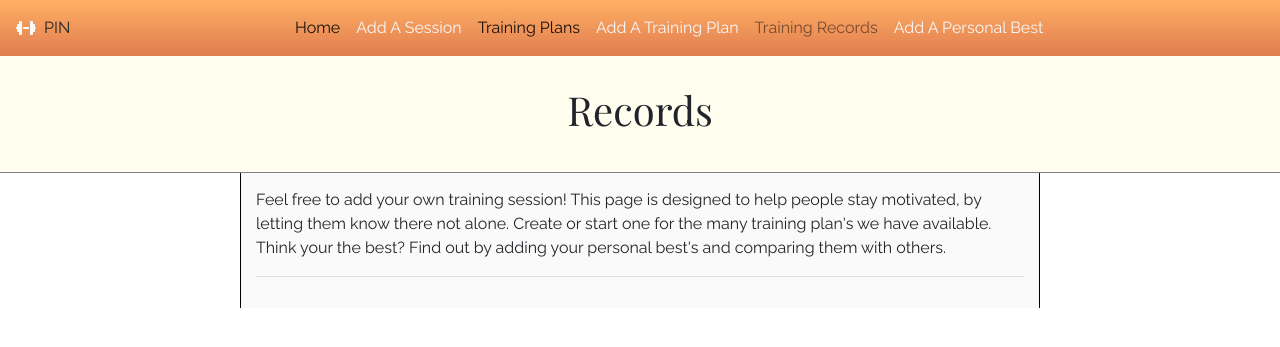
After one commit to Fordalex/power-in-numbers, a Flask app: page /records in a window 1280 px wide. The commit adds this page. Shown: the top 347 px of the page. Run offline with Flask 2, Linux system fonts and the light colour scheme; data that the repository does not hold is empty; some libraries are stand-ins or nearby versions.

Commit message:
added the addrecords page and the records page

```diff
--- a/app.py
+++ b/app.py
@@ -18,8 +18,8 @@ mongo = PyMongo(app)
 def home():
     return render_template("home.html", sessions=mongo.db.sessions.find())
 
-@app.route('/addsession')
-def addsession():
+@app.route('/add_session')
+def add_session():
     return render_template("addsession.html")
 
 @app.route('/insert_session', methods=['POST'])
@@ -28,6 +28,19 @@ def insert_session():
     sessions.insert_one(request.form.to_dict())
     return redirect(url_for('home'))
 
+@app.route('/records')
+def records():
+    return render_template("records.html", records=mongo.db.records.find())
+
+@app.route('/add_record')
+def add_record():
+    return render_template("addrecord.html")
+
+@app.route('/insert_record', methods=['POST'])
+def insert_record():
+    records = mongo.db.records
+    records.insert_one(request.form.to_dict())
+    return redirect(url_for('records'))
 
 if __name__ == '__main__':
     app.run(host=os.getenv("IP", "0.0.0.0"),
--- a/templates/base.html
+++ b/templates/base.html
@@ -14,25 +14,22 @@
 </head>
 
 <body>
-  <div class="above-navigation p-1 d-flex justify-content-start">
-    <div class="d-flex justify-content-center align-items-center">
-      <i class="fas fa-dumbbell text-light mr-1"></i>
-      <p class="m-0">PIN</p>
-    </div>
-
-  </div>
   <nav class="navbar navbar-expand-lg navbar-light">
     <button class="navbar-toggler" type="button" data-toggle="collapse" data-target="#navbarTogglerDemo02"
       aria-controls="navbarTogglerDemo02" aria-expanded="false" aria-label="Toggle navigation">
       <span class="navbar-toggler-icon"></span>
     </button>
+    <div class="d-flex justify-content-center align-items-center">
+      <i class="fas fa-dumbbell text-light mr-1"></i>
+      <p class="m-0 mx-1">PIN</p>
+    </div>
     <div class="collapse navbar-collapse justify-content-center" id="navbarTogglerDemo02">
       <ul class="navbar-nav mt-2 mt-lg-0">
         <li class="nav-item active">
           <a class="nav-link" href="{{url_for('home')}}">Home</a>
         </li>
         <li class="nav-item">
-          <a class="nav-link text-light" href="{{url_for('addsession')}}">Add A Session</a>
+          <a class="nav-link text-light" href="{{url_for('add_session')}}">Add A Session</a>
         </li>
         <li class="nav-item active">
           <a class="nav-link" href="#">Training Plans</a>
@@ -41,10 +38,10 @@
           <a class="nav-link text-light" href="#">Add A Training Plan</a>
         </li>
         <li class="nav-item">
-          <a class="nav-link" href="#">Training Records</a>
+          <a class="nav-link" href="{{url_for('records')}}">Training Records</a>
         </li>
         <li class="nav-item">
-          <a class="nav-link text-light" href="#">Add A Personal Best</a>
+          <a class="nav-link text-light" href="{{url_for('add_record')}}">Add A Personal Best</a>
         </li>
       </ul>
     </div>
--- /dev/null
+++ b/templates/records.html
@@ -0,0 +1,107 @@
+{% extends 'base.html' %} {% block content %}
+
+<div class="title-container">
+    <h1 class="text-center">Records</h1>
+</div>
+<div class="page-wrapper">
+    <div class="page-container">
+        <div>
+            <p>Feel free to add your own training session! This page is designed to help people stay motivated, by
+                letting
+                them know there not alone. Create or start one for the many training plan's we have available. Think
+                your the best? Find out by adding your personal best's and comparing them with others.</p>
+            <hr>
+            {% for record in records %}
+            <div class="session-card my-3 p-2">
+                <div class="row m-0 p-0">
+                    <div class="col-6 pl-1">
+                        <h5><u>{{ record.first_name }} <span class="secondary-colour-text">{{ record.last_name }}</span></u></h5>
+                        <p><b>Logged:</b> 12/01/2020 - 15:32</p>
+                        <div class="row m-0 p-0">
+                            <div class="col-12 col-md-6 m-0 p-0">
+                                <p class="m-0 p-0"><b>Age:</b> {{ record.age }}</p>
+                                <p class="m-0 p-0"><b>Gender:</b> {{ record.gender }}</p>
+                            </div>
+                            <div class="col-12 col-md-6 m-0 p-0">
+                                <div>
+                                    <p class="m-0 p-0"><b>Body Weight:</b> {{ record.body_weight }}KG</p>
+                                </div>
+                            </div>
+                        </div>
+                    </div>
+                    <div class="col-6 pr-0 border-left">
+                        <i class="fas fa-dumbbell float-right"></i>
+                        <p class="m-0 mt-4"><b>Session Type:</b> {{ record.session_type }}</p>
+                        <p class="m-0"><b>Length:</b> {{ session.length_hour }} Hour(s) {{ record.length_min }} Min(s)
+                        </p>
+                        <p class="m-0"><b>Location:</b> {{ record.location }}</p>
+                        <p class="m-0 p-0"><b>Date:</b> {{ record.date }}</p>
+                        <div class="collapse d-none" id="{{ session.first_name }}">
+                            <div class="card-body">
+                                <h5>Difficulty</h5>
+                                <div class="progress">
+                                    <div class="progress-bar progress-bar-striped bg-warning" role="progressbar"
+                                        style="width: {{ record.difficulty }}%" aria-valuenow="75" aria-valuemin="0"
+                                        aria-valuemax="100">
+                                    </div>
+                                </div>
+
+                            </div>
+                        </div>
+                    </div>
+                </div>
+                <div class="row m-0 p-0 mx-2">
+                    <div class="col-12 p-0 m-0">
+                        <div class="collapse  mt-4" id="{{ record.first_name }}">
+                            <div class="card-body m-0 p-0">
+                                <div class="d-flex justify-content-center">
+                                    <table class="session-table container-fluid">
+                                        <tr>
+                                            <th>Exercise</th>
+                                            <th>Sets / Reps</th>
+                                            <th>Weight</th>
+                                        </tr>
+                                        <tr>
+                                            <td>{{ record.session_exercise_1 }}</td>
+                                            <td>{{ record.session_sets_1 }}</td>
+                                            <td>{{ record.session_weight_1 }}KG</td>
+                                        </tr>
+                                    </table>
+                                </div>
+                            </div>
+                            <div class="card-body m-0 p-0 mt-3">
+                                <h5>Difficulty</h5>
+                                <div class="progress">
+                                    <div class="progress-bar progress-bar-striped bg-warning" role="progressbar"
+                                        style="width: {{ record.difficulty }}%" aria-valuenow="75" aria-valuemin="0"
+                                        aria-valuemax="100">
+                                    </div>
+                                </div>
+                            </div>
+                        </div>
+                        <div class="row m-0 mt-3 p-0">
+                            <div class="col-6 p-0">
+                                <p><b>Notes:</b>  {{ record.notes }}</p>
+                            </div>
+                            <div class="col-6 p-0">
+                                <p>
+                                    <a class="btn secondary-colour text-light border float-right" data-toggle="collapse"
+                                        href="#{{ record.first_name }}" role="button" aria-expanded="false"
+                                        aria-controls="collapseExample">
+                                        Expand
+                                    </a>
+                                </p>
+                            </div>
+                        </div>
+                    </div>
+                </div>
+            </div>
+            {% endfor %}
+        </div>
+
+
+    </div>
+</div>
+
+
+{% endblock %}
```
Also changed, not shown: templates/addrecord.html (added, +81 -0 lines).
